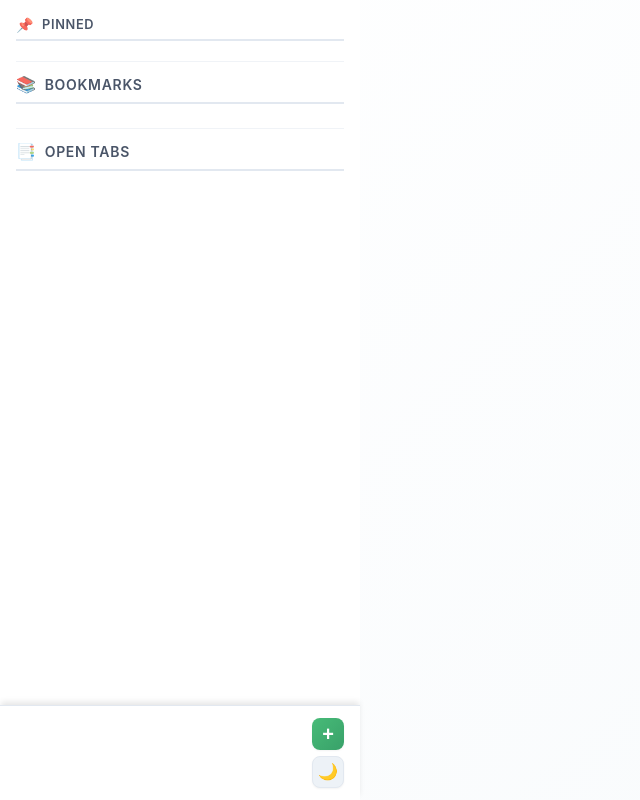
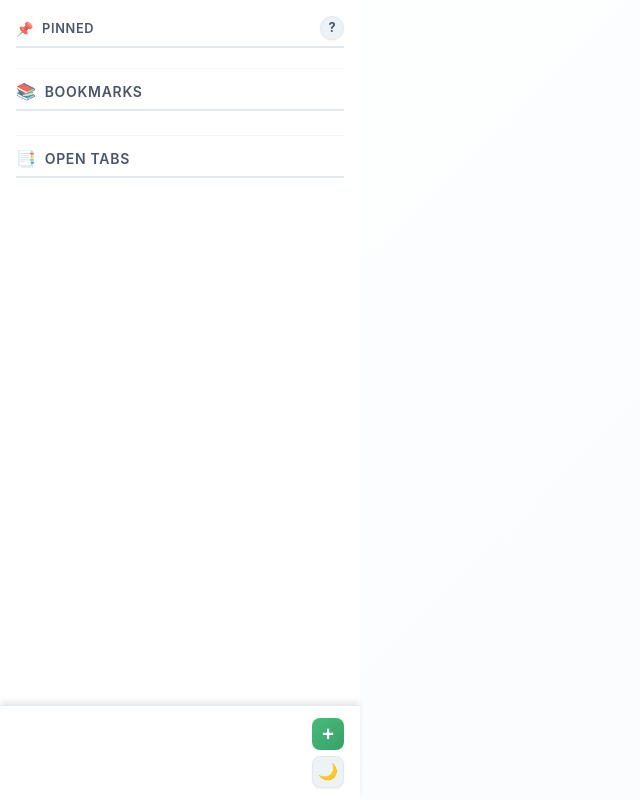
Before and after one commit to buhe/archrome, a website built with Vite: page src/sidebar.html in a window 1280 px wide. Shown: the whole page, without its empty margins (0-640 px from the left). Built offline with nearby package versions, Linux system fonts and the light colour scheme; some packages are replaced by stand-ins of ours; no server answers.

Commit message:
Add help button to pinned section
Wrap the Pinned heading in a title row and add a help button linking to a gist. Changes in src/sidebar.html add the help anchor with accessible attributes (title, aria-label, target, rel). Add layout and styling in src/styles/sidebar.css for .section-title-row and .help-btn (layout, hover/active states, visual tweaks) and small adjustments to the pinned title. Improves discoverability of help/documentation for the Pinned section.

```diff
--- a/src/sidebar.html
+++ b/src/sidebar.html
@@ -11,10 +11,21 @@
     <main class="main-content">
       <!-- Pinned Section -->
       <section class="pinned-section" aria-labelledby="pinned-heading">
-        <h2 id="pinned-heading" class="section-title">
-          <span class="icon">📌</span>
-          Pinned
-        </h2>
+        <div class="section-title-row">
+          <h2 id="pinned-heading" class="section-title">
+            <span class="icon">📌</span>
+            Pinned
+          </h2>
+          <a
+            id="help-btn"
+            class="help-btn"
+            href="https://gist.github.com/buhe/05885346fa4e7cd66a3c4a2a7c8e2a79"
+            target="_blank"
+            rel="noopener noreferrer"
+            title="Help"
+            aria-label="Help"
+          >?</a>
+        </div>
         <ul id="pinned-list" class="item-list" role="list"></ul>
       </section>
 
--- a/src/styles/sidebar.css
+++ b/src/styles/sidebar.css
@@ -114,11 +114,68 @@ body {
   border: 0;
 }
 
+/* Section title row (title + actions) */
+.section-title-row {
+  display: flex;
+  align-items: center;
+  justify-content: space-between;
+  gap: 0.5rem;
+  margin-bottom: 0.5rem;
+  padding-bottom: 0.375rem;
+  border-bottom: 2px solid var(--border-color);
+}
+
+.section-title-row .section-title {
+  margin-bottom: 0;
+  padding-bottom: 0;
+  border-bottom: none;
+  flex: 1;
+  min-width: 0;
+}
+
+/* Help button (top-right) */
+.help-btn {
+  flex-shrink: 0;
+  width: 1.5rem;
+  height: 1.5rem;
+  display: flex;
+  align-items: center;
+  justify-content: center;
+  border-radius: 50%;
+  border: 1px solid var(--border-color);
+  background: var(--bg-tertiary);
+  color: var(--text-secondary);
+  font-size: 0.8rem;
+  font-weight: 700;
+  line-height: 1;
+  text-decoration: none;
+  cursor: pointer;
+  transition: var(--transition);
+  box-shadow: var(--shadow-sm);
+}
+
+.help-btn:hover {
+  background: var(--primary-color);
+  border-color: var(--primary-color);
+  color: #ffffff;
+  transform: translateY(-1px) scale(1.05);
+  box-shadow: var(--shadow-md);
+}
+
+.help-btn:active {
+  transform: translateY(0) scale(0.95);
+}
+
 /* Pinned section styles */
 .pinned-section .section-title {
   font-size: 0.8rem;
   margin-bottom: 0.5rem;
   padding-bottom: 0.375rem;
+}
+
+.pinned-section .section-title-row .section-title {
+  margin-bottom: 0;
+  padding-bottom: 0;
 }
 
 .pinned-section .section-title .icon {
```
